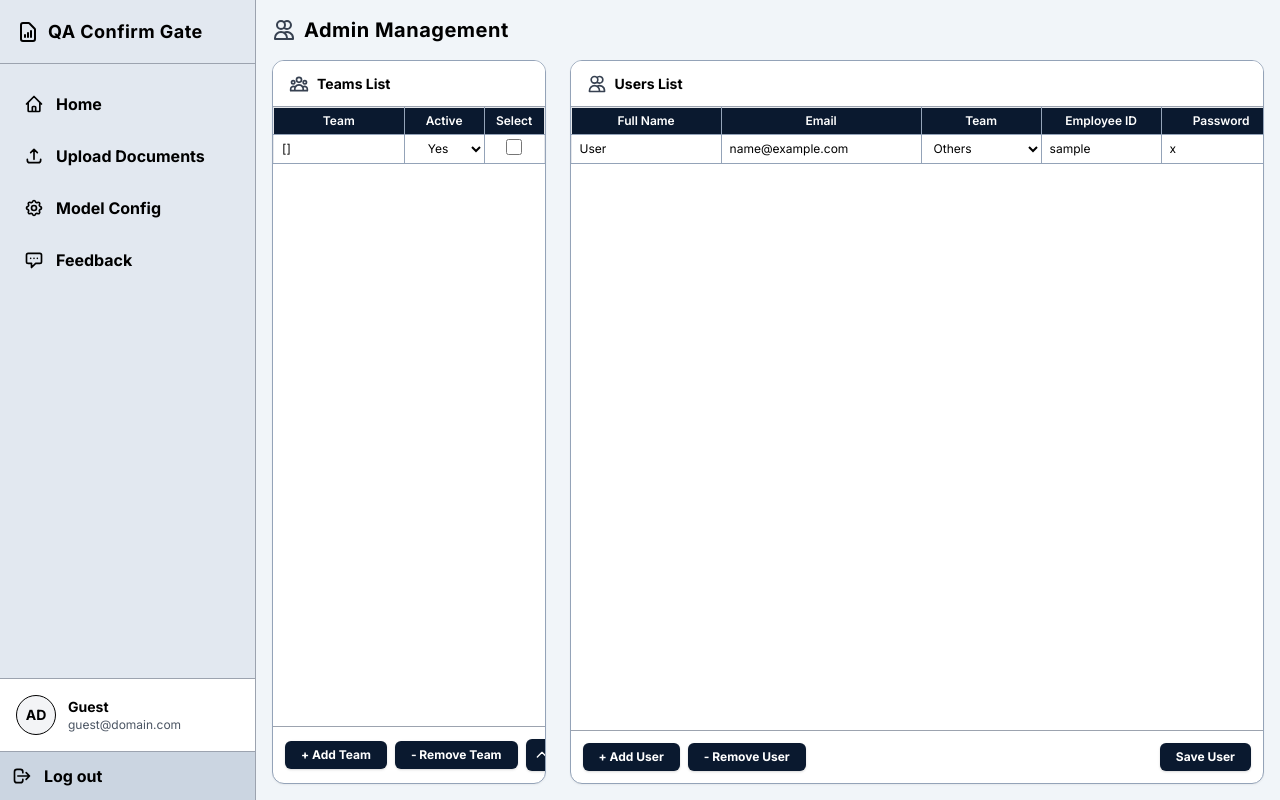
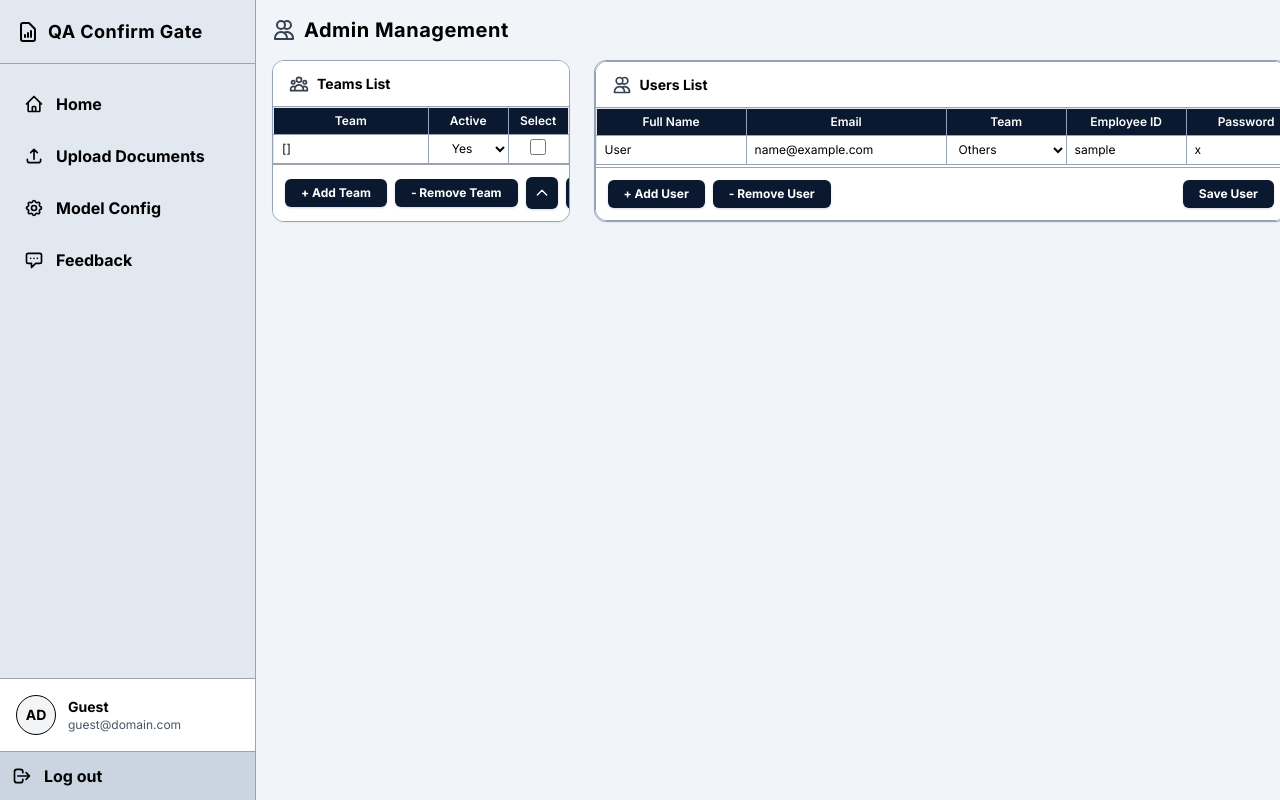
Before and after one commit to pnxtung/qa-confirm-gate, a FastAPI app: template source/frontend/templates/user_management.html in a window 1280 px wide. Run offline with FastAPI, Linux system fonts and the light colour scheme; the template is opened without the code that fills it: most values are stand-ins (such as "Sample title", 1, 10 or a date in 2020); some libraries are stand-ins or nearby versions.

Commit message:
Standardize shrink-0 layout wrapper and 144px bottom scroll padding for Admin Management and Model Config templates

```diff
--- a/source/frontend/static/style.css
+++ b/source/frontend/static/style.css
@@ -1,11 +1,11 @@
 /* Core App Styling */
 body { font-family: 'Inter', sans-serif; background-color: #f1f5f9; color: #000; }
 
-/* Custom scrollbar matching dark slate aesthetic */
+/* Custom scrollbar matching clean aesthetic */
 .scrollbar-custom::-webkit-scrollbar { width: 8px; height: 8px; }
-.scrollbar-custom::-webkit-scrollbar-track { background: #0f172a; }
-.scrollbar-custom::-webkit-scrollbar-thumb { background: #334155; border-radius: 4px; }
-.scrollbar-custom::-webkit-scrollbar-thumb:hover { background: #475569; }
+.scrollbar-custom::-webkit-scrollbar-track { background: #e2e8f0; }
+.scrollbar-custom::-webkit-scrollbar-thumb { background: #94a3b8; border-radius: 4px; }
+.scrollbar-custom::-webkit-scrollbar-thumb:hover { background: #64748b; }
 
 /* Touch friendly scrolling for Mobile */
 .touch-scroll {
--- a/source/frontend/templates/user_management.html
+++ b/source/frontend/templates/user_management.html
@@ -335,7 +335,7 @@
                 </button>
             </form>
         </aside>
-        <main class="flex-1 overflow-y-auto p-4 max-lg:pb-28 flex flex-col gap-4 bg-[#f1f5f9] scrollbar-custom min-h-[100dvh]">
+        <main class="flex-1 overflow-y-auto p-4 pb-36 flex flex-col gap-4 bg-[#f1f5f9] scrollbar-custom min-h-0">
             <div class="flex items-center justify-between gap-2 max-lg:gap-1 mb-0 shrink-0 overflow-x-auto whitespace-nowrap no-scrollbar">
                 <div class="flex items-center space-x-2 shrink-0">
                     <svg class="w-6 h-6 max-lg:w-5 max-lg:h-5 text-gray-700 shrink-0" fill="none" stroke="currentColor" viewBox="0 0 24 24"><path stroke-linecap="round" stroke-linejoin="round" stroke-width="2" d="M12 4.354a4 4 0 110 5.292M15 21H3v-1a6 6 0 0112 0v1zm0 0h6v-1a6 6 0 00-9-5.197M13 7a4 4 0 11-8 0 4 4 0 018 0z"></path></svg>
@@ -362,15 +362,15 @@
             {{ error }}
         </div>
         {% endif %}
-        <div class="flex max-lg:flex-col flex-1 gap-6 max-lg:gap-4 min-h-0 max-lg:h-auto w-full relative">
-            <form id="team-form" action="/admin/bulk_update_teams" method="POST" class="flex flex-col min-h-0 max-lg:w-full w-[30%] border-box max-lg:min-h-[250px]">
+        <div class="flex max-lg:flex-col shrink-0 gap-6 max-lg:gap-4 w-full relative">
+            <form id="team-form" action="/admin/bulk_update_teams" method="POST" class="flex flex-col border-box max-lg:w-full w-[30%] max-lg:h-[300px] lg:h-full min-h-0 shrink-0">
                 <div class="flex items-center justify-between px-4 py-3 border-b border-gray-400 bg-white z-10 shrink-0">
                     <div class="flex items-center gap-2">
                         <svg class="w-5 h-5 text-gray-700" fill="none" stroke="currentColor" viewBox="0 0 24 24"><path stroke-linecap="round" stroke-linejoin="round" stroke-width="2" d="M17 20h5v-2a3 3 0 00-5.356-1.857M17 20H7m10 0v-2c0-.656-.126-1.283-.356-1.857M7 20H2v-2a3 3 0 015.356-1.857M7 20v-2c0-.656.126-1.283.356-1.857m0 0a5.002 5.002 0 019.288 0M15 7a3 3 0 11-6 0 3 3 0 016 0zm6 3a2 2 0 11-4 0 2 2 0 014 0zM7 10a2 2 0 11-4 0 2 2 0 014 0z"></path></svg>
                         <h3 class="section-title">Teams List</h3>
                     </div>
                 </div>
-                <div class="overflow-auto flex-1 relative bg-white">
+                <div class="overflow-auto flex-1 relative bg-white min-h-0">
                     <table class="resizable">
                         <thead>
                             <tr>
@@ -395,7 +395,7 @@
                         </tbody>
                     </table>
                 </div>
-                <div class="p-3 border-t border-gray-400 shrink-0 flex items-center gap-2 max-lg:gap-1 overflow-x-auto whitespace-nowrap no-scrollbar">
+                <div class="p-3 border-t border-gray-400 shrink-0 flex items-center gap-2 max-lg:gap-1 overflow-x-auto whitespace-nowrap no-scrollbar bg-white z-10">
                     <button type="button" onclick="addTeamRow()" class="btn-primary shrink-0">+ Add Team</button>
                     <button type="button" onclick="removeTeamRow()" class="btn-primary shrink-0">- Remove Team</button>
                     <button type="button" onclick="moveTeamUp()" class="btn-primary shrink-0 flex items-center justify-center p-2" title="Move Up"><svg class="w-4 h-4" fill="none" stroke="currentColor" viewBox="0 0 24 24"><path stroke-linecap="round" stroke-linejoin="round" stroke-width="2" d="M5 15l7-7 7 7"></path></svg></button>
@@ -403,8 +403,8 @@
                     <button type="submit" class="btn-primary shrink-0 ml-auto">Save Team</button>
                 </div>
             </form>
-            <form id="user-form" action="/admin/bulk_update" method="POST" class="flex flex-col flex-1 min-h-0 max-lg:w-full w-[70%] max-lg:min-h-[300px]">
-                <div class="border-box flex-1 min-h-0">
+            <form id="user-form" action="/admin/bulk_update" method="POST" class="flex flex-col border-box max-lg:w-full w-[70%] max-lg:h-[500px] lg:h-full min-h-0 shrink-0">
+                <div class="border-box flex-1 min-h-0 flex flex-col">
                 <div class="flex items-center justify-between px-4 py-3 border-b border-gray-400 bg-white z-10 shrink-0">
                     <div class="flex items-center gap-2">
                         <svg class="w-5 h-5 text-gray-700" fill="none" stroke="currentColor" viewBox="0 0 24 24"><path stroke-linecap="round" stroke-linejoin="round" stroke-width="2" d="M12 4.354a4 4 0 110 5.292M15 21H3v-1a6 6 0 0112 0v1zm0 0h6v-1a6 6 0 00-9-5.197M13 7a4 4 0 11-8 0 4 4 0 018 0z"></path></svg>
@@ -465,7 +465,7 @@
                         </tbody>
                     </table>
                 </div>
-            <div class="p-3 border-t border-gray-400 shrink-0 flex items-center gap-2 max-lg:gap-1 overflow-x-auto whitespace-nowrap no-scrollbar">
+            <div class="p-3 border-t border-gray-400 shrink-0 flex items-center gap-2 max-lg:gap-1 overflow-x-auto whitespace-nowrap no-scrollbar bg-white z-10">
                 <button type="button" onclick="addUserRow()" class="btn-primary shrink-0">
                     + Add User
                 </button>
@@ -479,6 +479,7 @@
             </div>
         </form>
         </div>
+        </main>
     <script>
         function toggleMobileMenu() {
             const sidebar = document.getElementById('main-sidebar');
```
Also changed, not shown: source/frontend/templates/model_config.html (+11 -11 lines).
